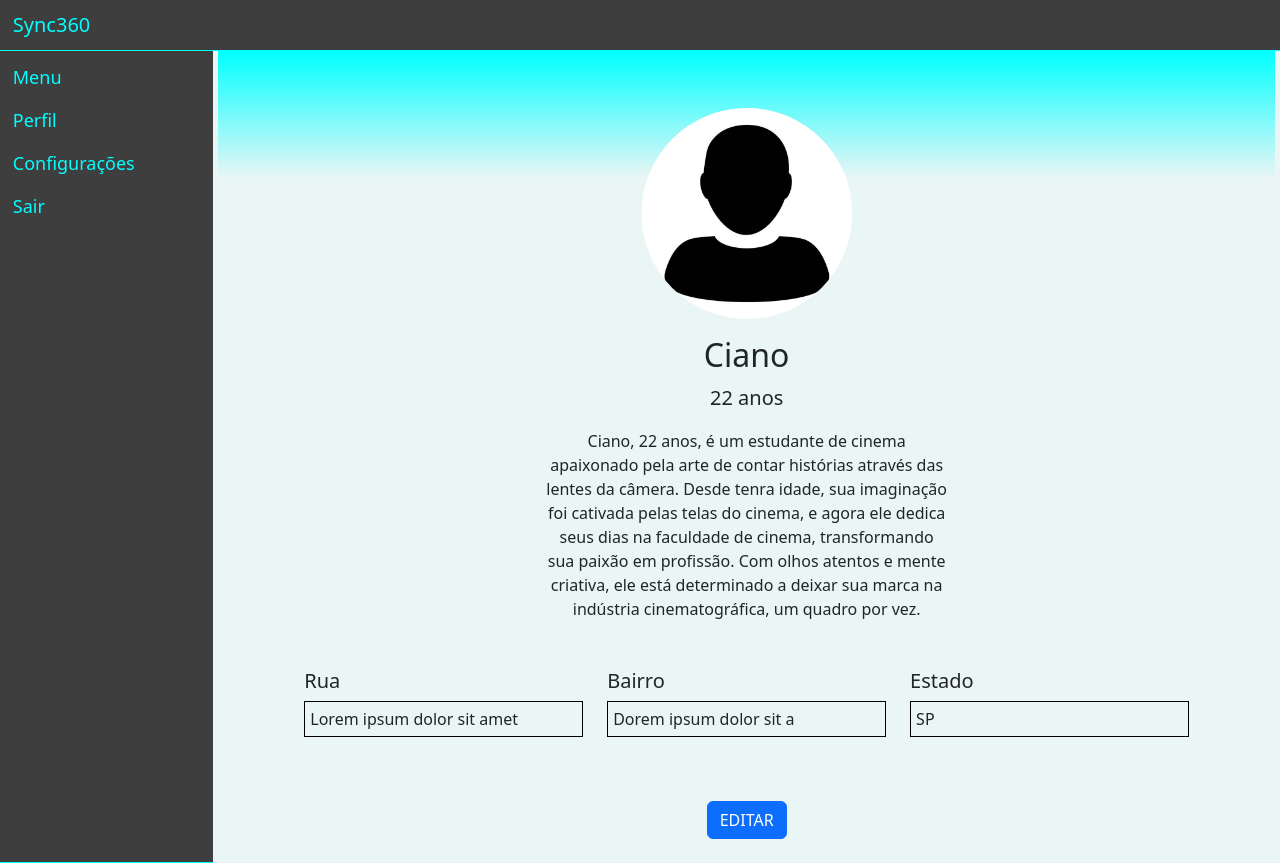
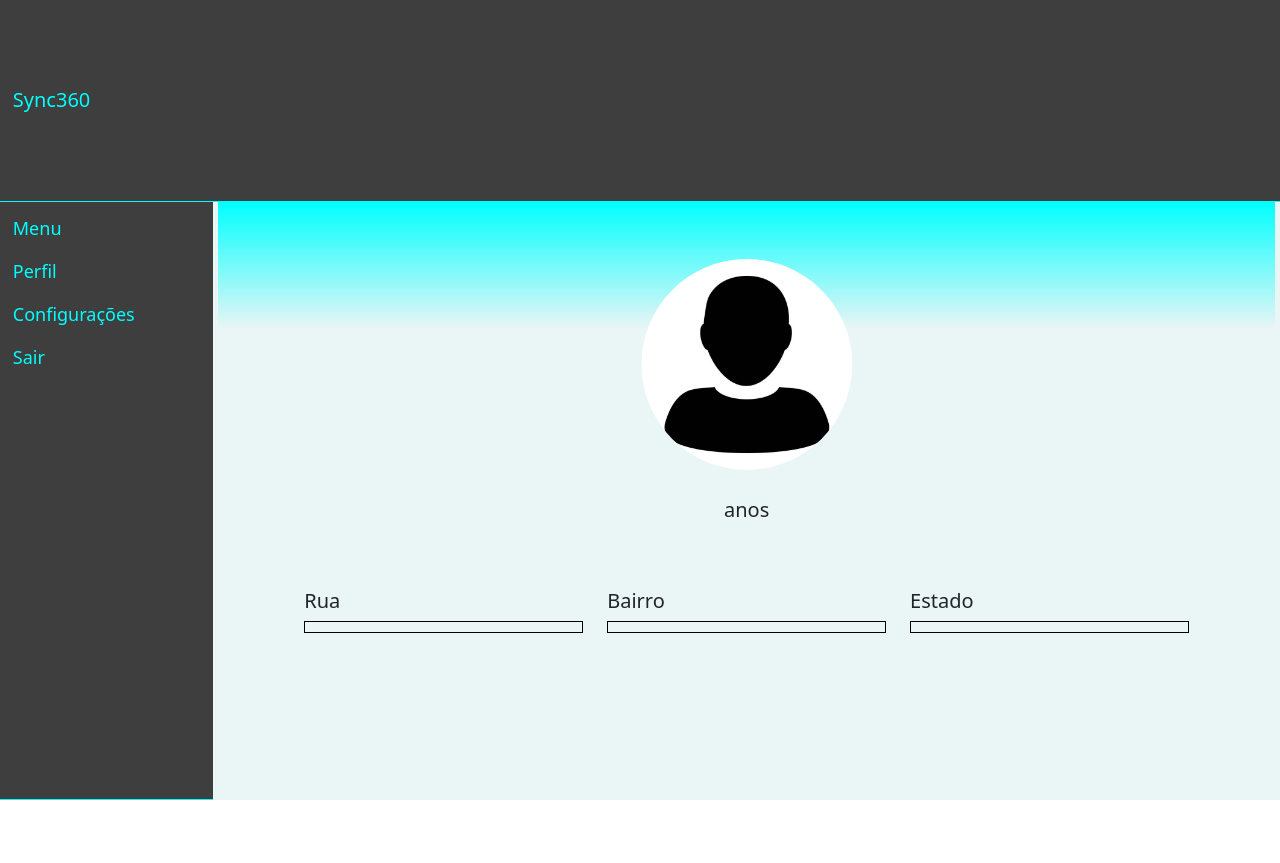
Before and after one commit to briotza/exercicio-sync360, a React (Create React App) app: page / in a window 1280 px wide. After the commit the page ends 800 px from the top, so only its background shows below. Built offline with nearby package versions, Linux system fonts and the light colour scheme; no server answers.

Commit message:
feat: ajustes para buscar dados do usuário

```diff
--- a/src/Profile.js
+++ b/src/Profile.js
@@ -3,7 +3,7 @@
 import './App.css';
 import axios from 'axios';
 
-function Profile({ profile, toggleEditMode }) {
+function Profile({ toggleEditMode }) {
     const [userData, setUserData] = useState({
         nome: '',
         idade: '',
@@ -35,29 +35,31 @@
             </div>
             <div className='col-md-6 user-info'>
                 <div className='card-body text-center'>
-                    <h2>{profile.nome}</h2>
-                    <p className='lead'>{profile.idade} anos</p>
-                    <p className='bio'>{profile.bio}</p>
+                    <h2>{userData.nome}</h2>
+                    <p className='lead'>{userData.idade} anos</p>
+                    <p className='bio'>{userData.bio}</p>
                 </div>
             </div>
             <div className='row mt-5 endereco'>
                 <div className='col-md-4'>
                     <h5>Rua</h5>
-                    <p>{profile.rua}</p>
+                    <p>{userData.rua}</p>
                 </div>
                 <div className='col-md-4'>
                     <h5>Bairro</h5>
-                    <p>{profile.bairro}</p>
+                    <p>{userData.bairro}</p>
                 </div>
                 <div className='col-md-4'>
                     <h5>Estado</h5>
-                    <p>{profile.estado}</p>
+                    <p>{userData.estado}</p>
                 </div>
             </div>
+            {!DatabaseError && (
                 <div className='card-footer mt-5'>
                     <button className='btn btn-primary mb-4' onClick={toggleEditMode}>EDITAR</button>
+                </div>
+            )}
 
-            </div>
         </div>
     )
 }
```
Lines whose indentation alone changed are shown as unchanged.
